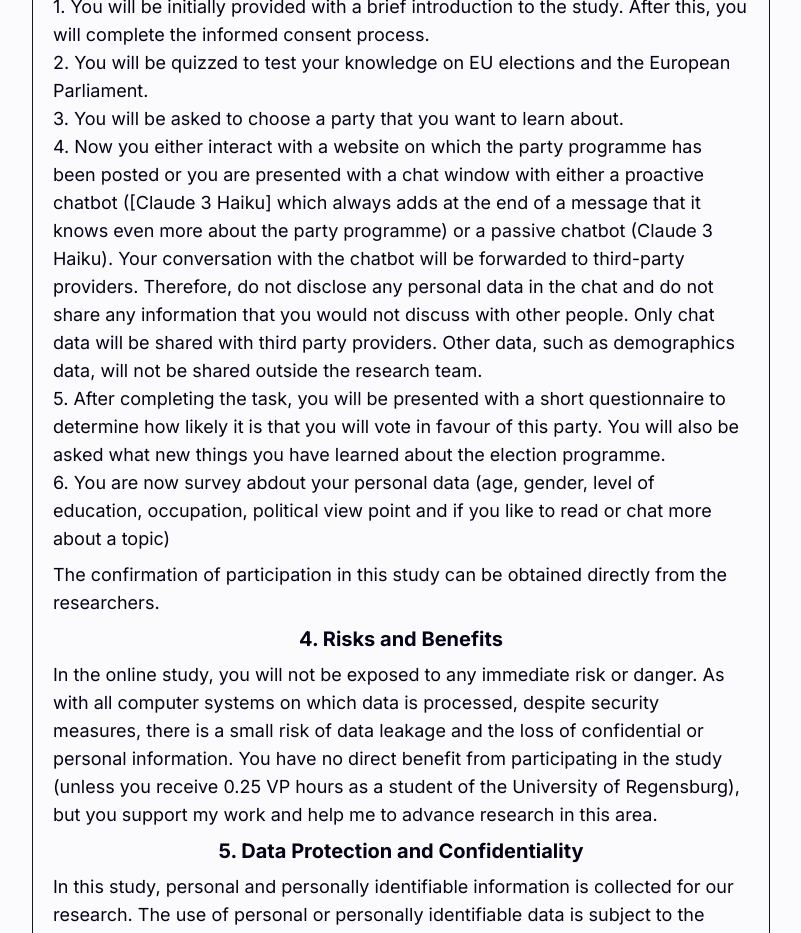
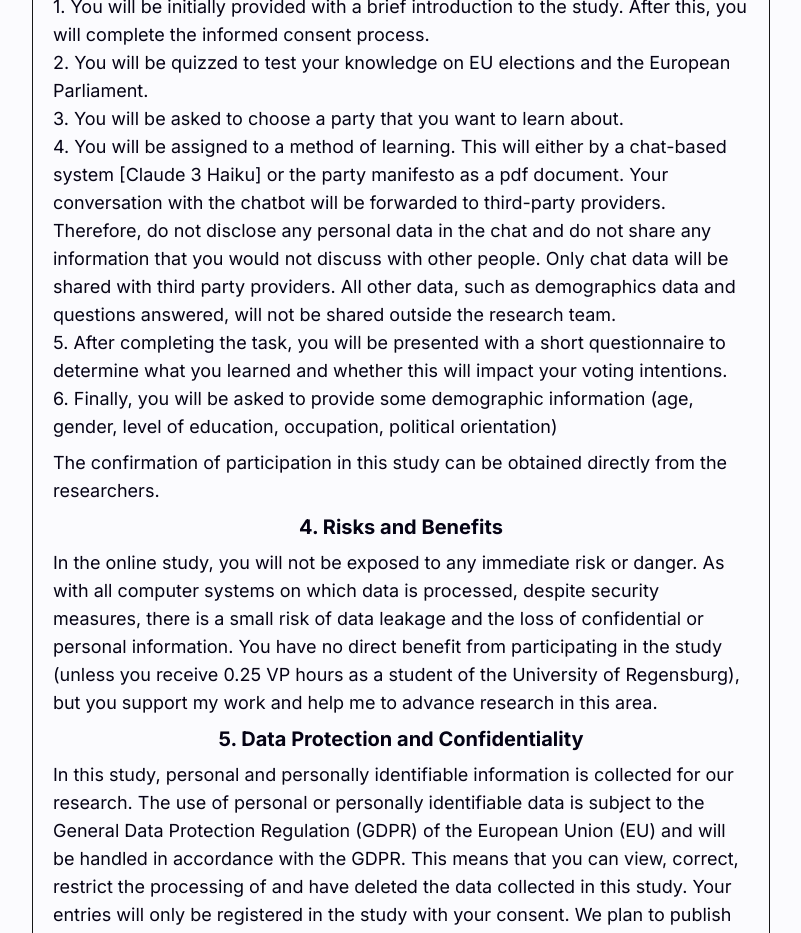
Before and after one commit to FelixHornberger/quote-and-vote, a Next.js app: page /information-consent in a window 1280 px wide. Shown: the part 1440-2373 px from the top of the page, without its empty margins (239-1040 px from the left). Built offline with nearby package versions, Linux system fonts and the light colour scheme.

Commit message:
Update IC Steps text

```diff
--- a/app/information-consent/page.tsx
+++ b/app/information-consent/page.tsx
@@ -50,15 +50,13 @@ export default function Home() {
                                     consent process.</li>
                             <li>2. You will be quizzed to test your knowledge on EU elections and the European Parliament.</li>
                             <li>3. You will be asked to choose a party that you want to learn about. </li>
-                            <li>4. Now you either interact with a website on which the party programme has been posted or you are presented with a chat window with either a proactive chatbot
-                                ([Claude 3 Haiku] which always adds at the end of a message that it knows even more about the party programme) or a passive chatbot (Claude 3 Haiku).
-                                Your conversation with the chatbot will be forwarded to third-party
-                                providers. Therefore, do not disclose any personal data in the chat and do not share any information
-                                that you would not discuss with other people. Only chat data will be shared with third party providers.
-                                Other data, such as demographics data, will not be shared outside the research team.</li>
-                            <li>5. After completing the task, you will be presented with a short questionnaire to determine how likely it is that you will vote in favour of this party.
-                                You will also be asked what new things you have learned about the election programme.</li>
-                            <li>6. You are now survey abdout your personal data (age, gender, level of education, occupation, political view point and if you like to read or chat more about a topic)</li>
+                            <li>4. You will be assigned to a method of learning. This will either by a chat-based system [Claude 3 Haiku] or the party manifesto as a pdf document.
+                                Your conversation with the chatbot will be forwarded to third-party providers.
+                                Therefore, do not disclose any personal data in the chat and do not share any information that you would not discuss with other people.
+                                Only chat data will be shared with third party providers.
+                                All other data, such as demographics data and questions answered, will not be shared outside the research team.</li>
+                            <li>5. After completing the task, you will be presented with a short questionnaire to determine what you learned and whether this will impact your voting intentions.</li>
+                            <li>6. Finally, you will be asked to provide some demographic information (age, gender, level of education, occupation, political orientation)</li>
 
                         </ul>
                         <p className="font-normal my-2">The confirmation of participation in this study can be obtained directly from the researchers.</p>
```
